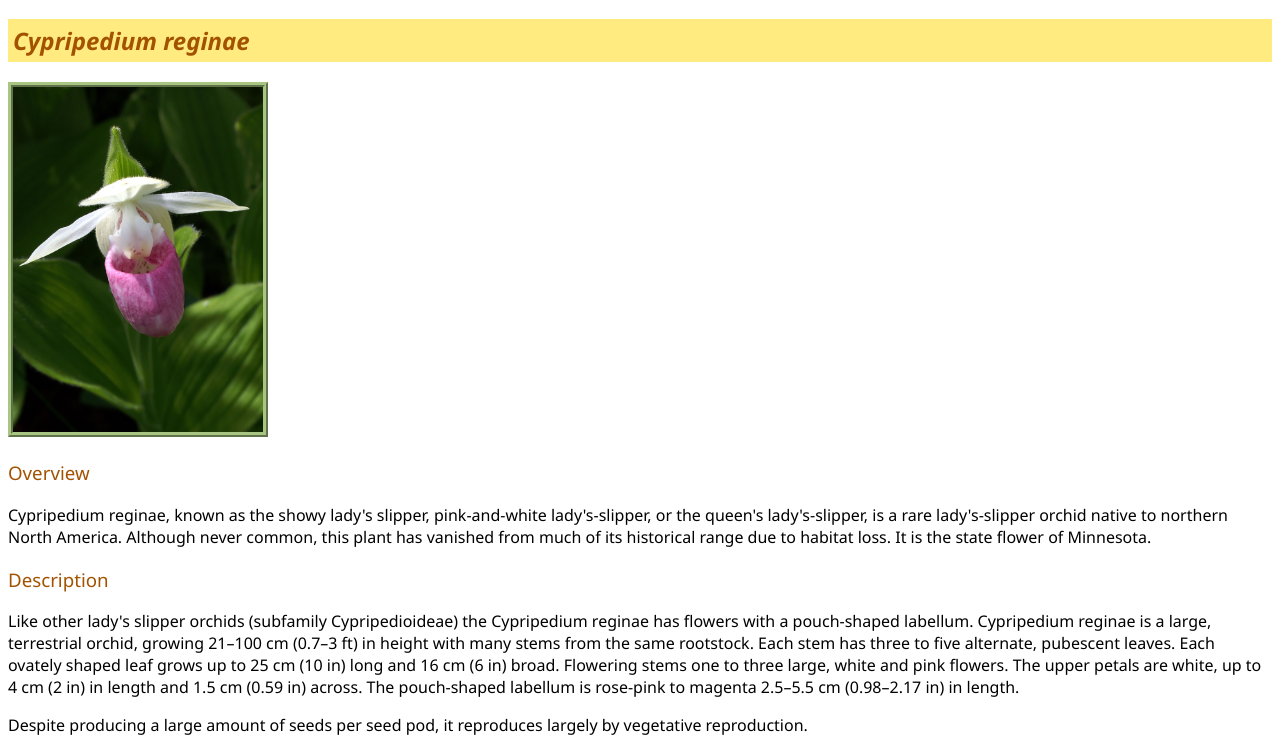
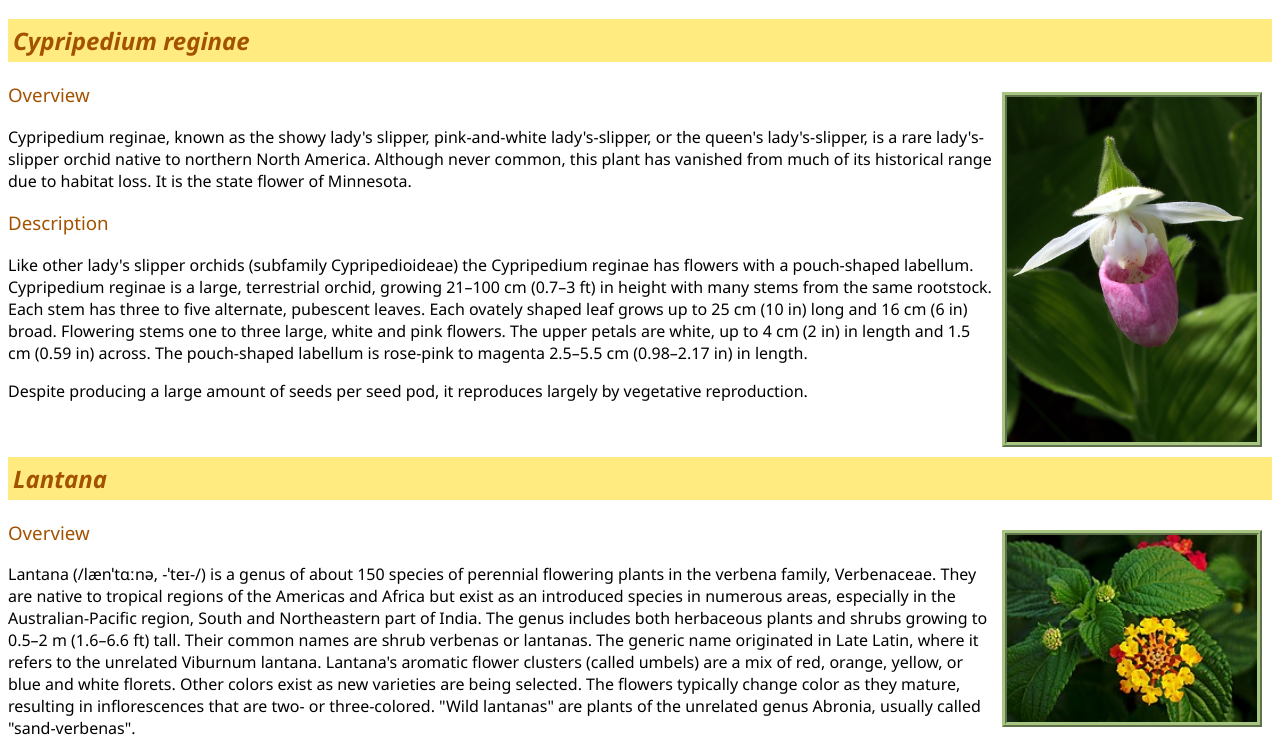
Before and after one commit to kofhi/CIS133DA, a plain HTML site: page week7/wildflowers.html in a window 1280 px wide. Shown: the part 77-814 px from the top of the page. Drawn offline with Linux system fonts and the light colour scheme.

Commit message:
week 7 homework draft

```diff
--- a/week7/wildflowers.html
+++ b/week7/wildflowers.html
@@ -32,6 +32,12 @@
         .flowerPic {
             border: 5px ridge #A8C682;
             width: 250px;
+            float: right;
+            margin: 10px;
+        }
+
+        div {
+            clear: both;
         }
 
     </style>
```
